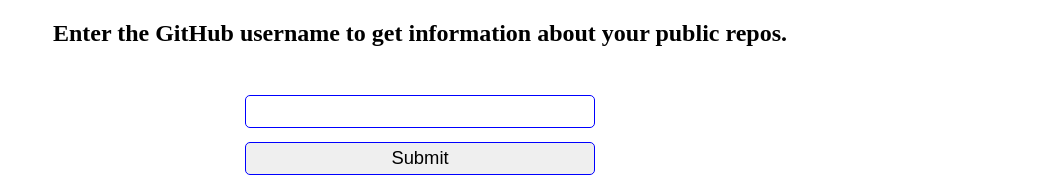
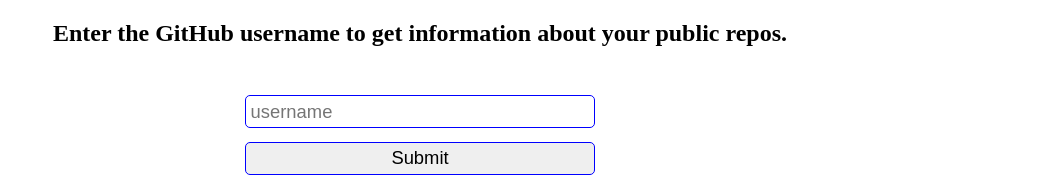
Before and after one commit to harrismawardi/github_repo_tracker, a React app: page /user in a window 1280 px wide. Shown: the top 185 px of the page, without its empty margins (220-1280 px from the left). Built offline with nearby package versions, Linux system fonts and the light colour scheme.

Commit message:
added placeholder to text input

```diff
--- a/src/components/Form/index.js
+++ b/src/components/Form/index.js
@@ -30,7 +30,7 @@
     return (
         <>
         <form aria-label="username-form" onSubmit={handleSubmit}>
-            <input aria-label="username" type="text" value={username} onChange={updateInput} />
+            <input aria-label="username" type="text" placeholder='username' value={username} onChange={updateInput} />
             <input type="submit" value="Submit" />
         </form>
         {redirect}
```
